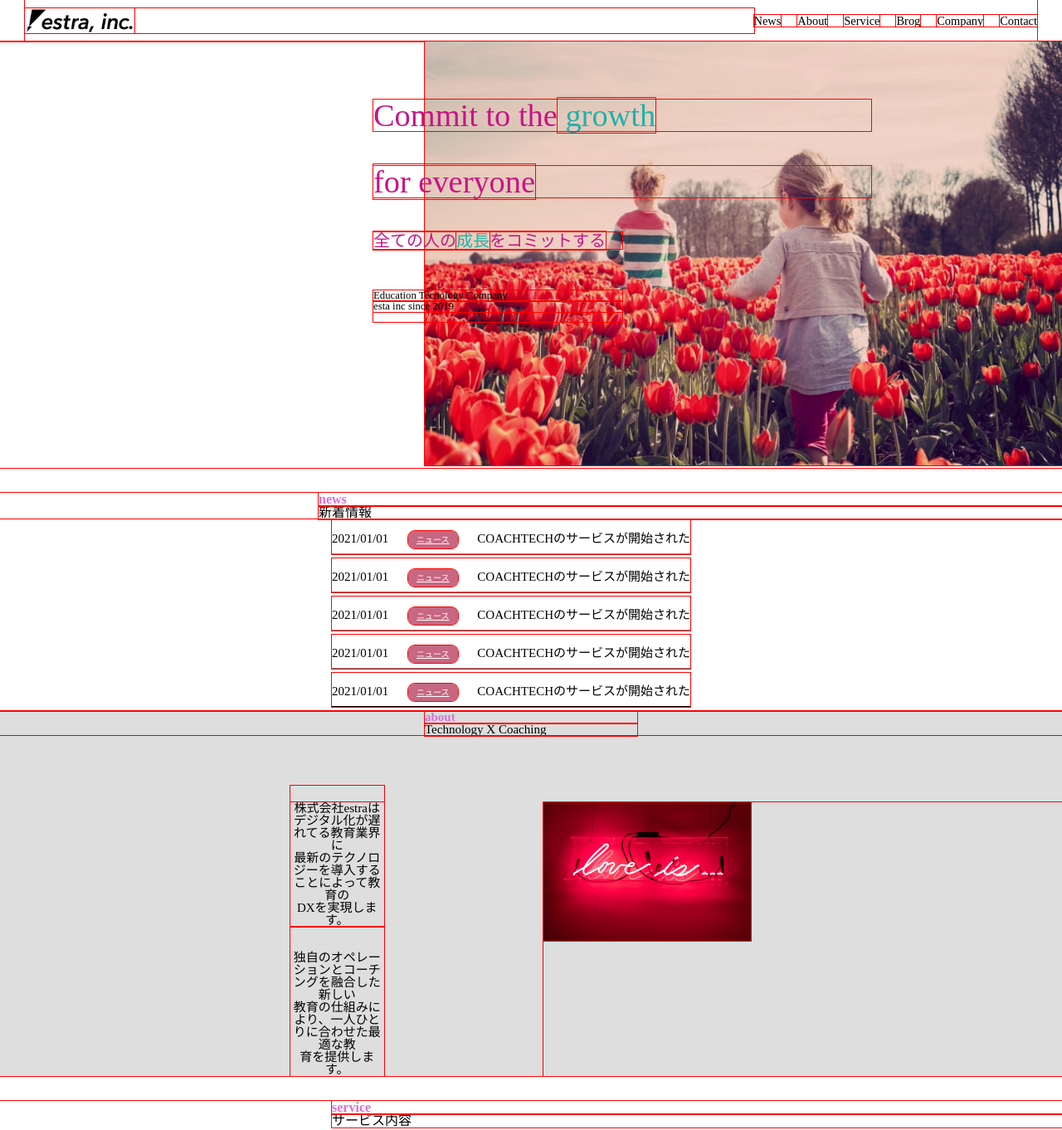
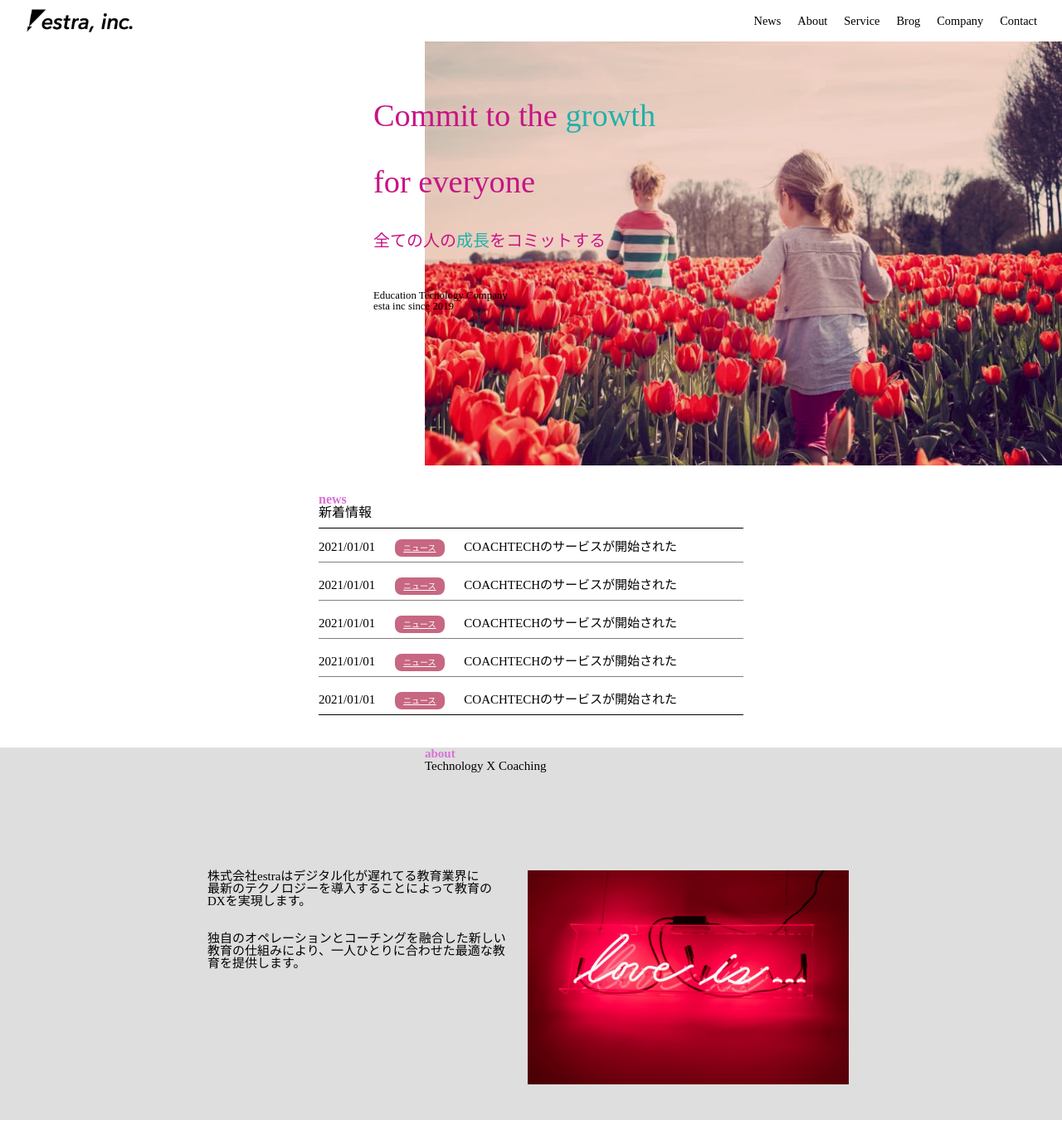
Before and after one commit to shoyama1010/20240215_yamasaki_lp, a plain HTML site: page index.html in a window 1280 px wide. Shown: the top 1362 px of the page at 83% size. Drawn offline with Linux system fonts and the light colour scheme.

Commit message:
Add files via upload

```diff
--- a/index.html
+++ b/index.html
@@ -35,6 +35,8 @@
             <img src="./img/firstview.jpg">
         </div>
 
+        <div class="catch-copy">
+
             <div class="catch-copy1">
                 Commit to the<span style="color:#20b2aa"> growth</span>
             </div>
@@ -48,6 +50,8 @@
             <div class="catch-copy4">
                 <P>Education Tecnology Company</P>
                 <P>esta inc since 2019</P><br>
+            </div>
+
         </div>
     </main>
 
--- a/style.css
+++ b/style.css
@@ -1,7 +1,7 @@
 @charset "utf-8";
 
 * {
-    outline: 1px solid red !important;
+    /* outline: 1px solid red !important; */
 }
 
 body {
@@ -57,14 +57,17 @@ header {
 
 
 /* ＊＊＊メイン＊＊＊ */
+
 .main-view {
     position: relative;
     /* width: 1500px; */
+    width: 100%;
     height: auto;
 }
 
 .main-view img {
     width: 60%;
+
     height: auto;
     margin-left: 40%;
 
@@ -73,10 +76,16 @@ header {
     /* ↑左から画像幅をずらす */
 }
 
+.catch-copy {
+    width: 100%;
+}
+
 /* キャッチコピー１（大文字） */
 .catch-copy1 {
     position: absolute;
-    width: 600px;
+    /* width: 600px; */
+    width: 60%;
+    /* ↑画像の大きさと合わせる */
 
     left: 450px;
     top: 120px;
@@ -87,8 +96,9 @@ header {
 /* キャッチコピー2（大文字） */
 .catch-copy2 {
     position: absolute;
-    width: 600px;
-
+    /* width: 600px; */
+    width: 60%;
+  /* ↑画像の大きさと合わせる */
     left: 450px;
     top: 200px;
     height: auto;
@@ -98,7 +108,9 @@ header {
 /* キャッチコピー3（子文字） */
 .catch-copy3 {
     position: absolute;
-    width: 300px;
+    /* width: 300px; */
+    width: 60%;
+        /* ↑画像の大きさと合わせる */
     left: 450px;
     top: 280px;
     height: auto;
@@ -136,20 +148,22 @@ header {
     width: fit-content
     /* ↑子要素の幅に合わせる */
     margin-top: 20px;
+    width: 100%;
 
-    margin: 0 auto;
+    margin: 10px auto;
 }
 
 .news-nav li {
     list-style: none;
-    margin-left: 400px;
-    /* margin-top: 5px; */
+    /* margin-left: 400px; */
+    margin-left: 30%;
     margin-bottom: 5px;
     height: 40px;
+    width: 40%;
 
     font-size: 15px;
     line-height: 3.0;
-    display: inline-block;
+    /* display: inline-block;  */
     /* ↑　下線の左横を空白にする */
     border-bottom: 1px solid gray;
 }
@@ -185,7 +199,7 @@ header {
 .about-logo {
     /* margin: auto; */
     /* margin-top: 40px; */
-    margin: 0 40%;
+    margin: 3% 40%;
     /* padding-top: 15px; */
     font-size: 15px;
 }
@@ -195,18 +209,22 @@ header {
     /* ↑ 画像とtextを横並び */
     /* width: 1500px; */
     height: auto;
-    justify-content: center;
+    /* justify-content: center; */
     /* ↑真ん中に寄せる */
-    /* text-align: left; */
+    justify-content: space-around;
+    /* 余白の均等配置 */
 }
 
 .view {
     margin-top: 80px;
-    margin-left: 15%;
+    /* margin-left: 5%; */
+    width: 100%;
+
 }
 
 .view img {
-    width: 40%;
+    width: 60%;
+
     height: auto;
 
     bottom: 30px;
@@ -216,14 +234,17 @@ header {
 
 .text-nav {
     /* width: 1500px; */
+    width: 60%;
+
     margin:auto 0;
     height: auto;
-    margin-left: 350px;
+    margin-left: 250px;
+
     margin-top: 60px;
     height: auto;
     font-size: 15px;
     padding-top: 20px;
-    text-align: center;
+    text-align: left;
 }
 
 .text {
@@ -316,6 +337,7 @@ header {
 /* ********ブログ*************** */
 .blog-wrapper {
     background-color: #dedede;
+    margin: auto;
 }
 
 .blog-logo {
@@ -330,6 +352,7 @@ header {
     margin-top: 10px;
     width: 30%;
     gap: 40px;
+
 }
 
 .wrap {
@@ -425,6 +448,7 @@ header {
     border-radius: 25px;
     /* margin: 80px auto; */
     margin-left: 600px;
+
 }
 
 /* **************会社概要************** */
```
Lines whose indentation alone changed are shown as unchanged.
